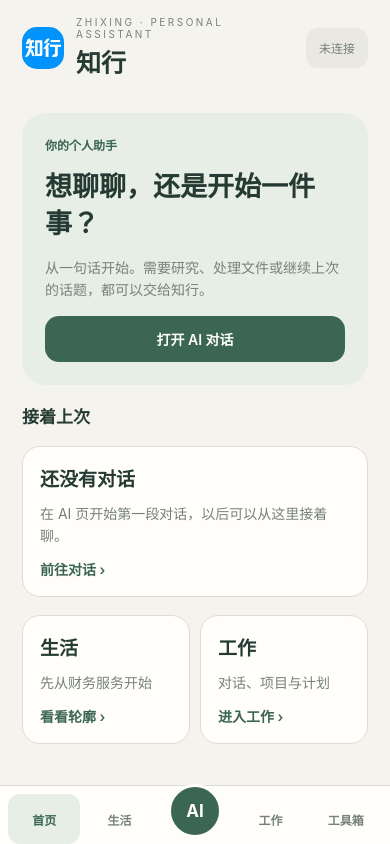
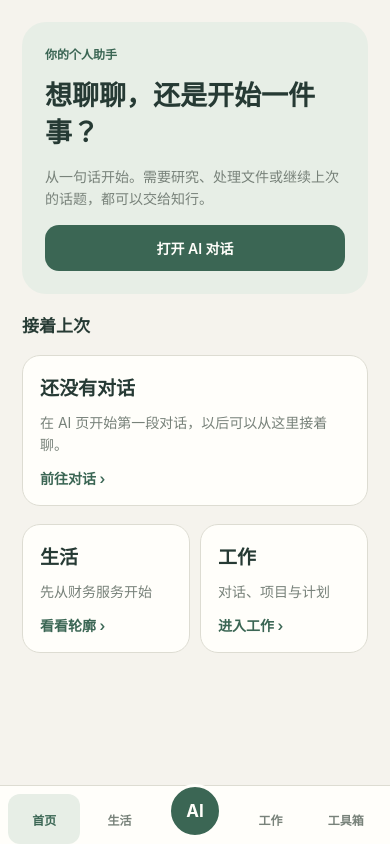
Before and after one commit to rgywd/zhixing-next, a React Native app: screen / in a window 390 px wide. Built offline with nearby package versions, Linux system fonts and the light colour scheme.

Commit message:
remove redundant global app header

```diff
--- a/src/AssistantApp.tsx
+++ b/src/AssistantApp.tsx
@@ -3,7 +3,6 @@ import {
   ActivityIndicator,
   AppState,
   KeyboardAvoidingView,
-  Image,
   Modal,
   Platform,
   Pressable,
@@ -155,16 +154,6 @@ function DisconnectedShell({ onConnect, error }: { onConnect: (value: Connection
   const [lifeView, setLifeView] = useState<"overview" | "finance">("overview");
   return (
     <View style={s.body}>
-      <View style={s.header}>
-        <Image source={require("../assets/icon.png")} style={s.brand} />
-        <View style={s.grow}>
-          <Text style={s.eyebrow}>ZHIXING · PERSONAL ASSISTANT</Text>
-          <Text style={s.heading}>知行</Text>
-        </View>
-        <Pressable accessibilityRole="button" onPress={() => setTab("chat")} style={s.chip}>
-          <Text style={s.chipText}>未连接</Text>
-        </Pressable>
-      </View>
       {tab === "home" ? (
         <HomePanel conversations={[]} onChat={() => setTab("chat")}
           onOpenConversation={() => setTab("chat")} onLife={() => setTab("life")}
@@ -487,30 +476,8 @@ function Connected({
       if (alive.current) setBusy(false);
     }
   }
-  const statusLabel = syncError
-    ? "连接已断开"
-    : !status
-      ? "连接中"
-      : !status.model_ready
-        ? "模型待配置"
-        : !status.worker_online
-          ? "执行服务离线"
-          : "陪伴在线";
-
   return (
     <View style={s.body}>
-      {tab !== "chat" ? (
-        <View style={s.header}>
-          <Image source={require("../assets/icon.png")} style={s.brand} />
-          <View style={s.grow}>
-            <Text style={s.eyebrow}>ZHIXING · PERSONAL ASSISTANT</Text>
-            <Text style={s.heading}>{assistant?.name || "知行"}</Text>
-          </View>
-          <Pressable accessibilityRole="button" onPress={refresh} style={s.chip}>
-            <Text style={s.chipText}>{statusLabel}</Text>
-          </Pressable>
-        </View>
-      ) : null}
       {syncError ? (
         <View style={[s.notice, { marginHorizontal: 18, marginBottom: 8 }]}>
           <Text style={s.noticeText}>{syncError}</Text>
```
Also changed, not shown: 1 other file (tests, documents, lock files or other folders).
